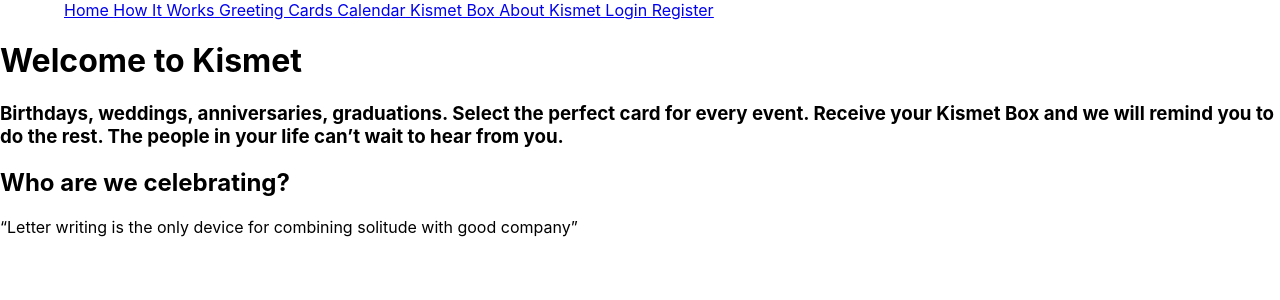
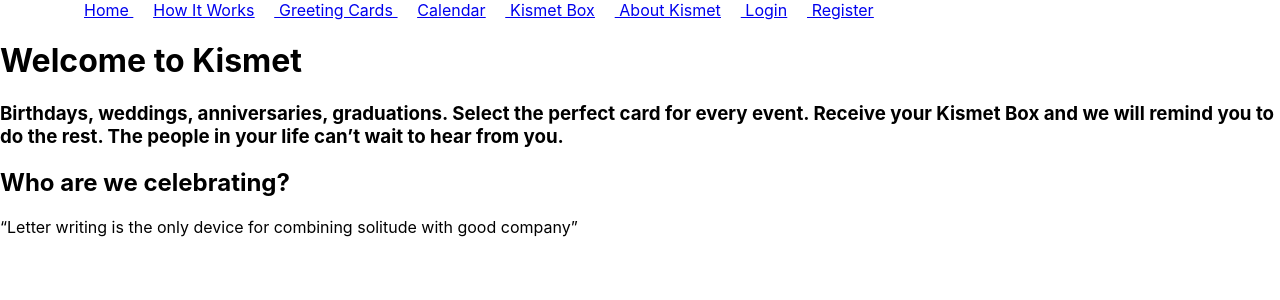
Before and after one commit to LJ-000/capstone_client, a React (Create React App) app: page / in a window 1280 px wide. Shown: the top 300 px of the page. Built offline with nearby package versions, Linux system fonts and the light colour scheme; no server answers.

Commit message:
before modal

```diff
--- a/src/App.css
+++ b/src/App.css
@@ -42,6 +42,38 @@
   padding-inline-start: 5%;
 }
 
+.nav_home{
+  padding-left: 20px;
+}
+
+.nav_how{
+  padding-left: 20px;
+}
+
+.nav_cards{
+  padding-left: 20px;
+}
+
+.nav_cal {
+  padding-left: 20px;
+}
+
+.nav_box{
+  padding-left: 20px;
+}
+
+.nav_about{
+  padding-left: 20px;
+}
+
+.nav_login{
+  padding-left: 20px;
+}
+
+.nav_register{
+  padding-left: 20px;
+}
+
 .greeting_card{
   margin-left: 75px;
 }
--- a/src/AppContainer.js
+++ b/src/AppContainer.js
@@ -12,13 +12,8 @@
 import KismetBox from './components/KismetBox'
 import SubscriptContainer from './components/SubscriptContainer.js';
 
-
-
-const BASE_URL = 'http://localhost:3000/api/v1/';
 const card_url = "http://localhost:3000/api/v1/cards";
 const subscription_url = "http://localhost:3000/api/v1/subscriptions";
-
-// const [subscriptions, setSubscriptions] = useState([])
 
 
 class AppContainer extends Component {
--- a/src/components/CardContainer.js
+++ b/src/components/CardContainer.js
@@ -1,25 +1,40 @@
-import React from 'react';
+import React, {useState, useEffect} from 'react';
 import GreetingCard from './GreetingCard';
 import ThemeSearch from './Filters/ThemeSearch';
 import AudienceSearch from './Filters/AudienceSearch';
 // import ContentSearch from './Filters/ContentSearch'
 
+const CardContainer = (props) => {
+    const [cards, setCards] = useState(props.card)
+    function filterChange(theme) {
+        // debugger
+        const filteredCards = props.card.filter(card => card.theme === theme.value)
+        // console.log(filteredCards)
+            setCards(filteredCards)
+            return filteredCards
+    }
+    useEffect(() => { setCards(props.card)}, [props.card] )
 
+    function filterAudience(audience) {
+        const filteredAudience = props.card.filter(card => card.audience === audience.value)
+            setCards(filteredAudience)
+            return filteredAudience
+    }
 
-const CardContainer = (props) => {
+    useEffect(() => { setCards(props.card)}, [props.card] )
+
 
         return (
             <div>
                 <button onClick={event =>  window.location.href='/kismetbox'}>Checkout</button>
-                <ThemeSearch/>
-                <AudienceSearch/>
+                <ThemeSearch filterChange = {filterChange} />
+                <AudienceSearch filterAudience = {filterAudience} />
                 {/* <ContentSearch/> */}
-                {props.card.map(card =>
+                {cards.map(card =>
                 <GreetingCard
                 card={card}
                 key={card.id}
                 />)}
-
             </div>
         )
     }
--- a/src/components/Filters/AudienceSearch.js
+++ b/src/components/Filters/AudienceSearch.js
@@ -1,38 +1,51 @@
-import { Component } from 'react'
-import Dropdown from 'react-dropdown';
-import 'react-dropdown/style.css';
+import { Component } from 'react';
+import Select from 'react-select';
 
 const options = [
-    'Anyone',
-    'Significant Other',
-    'Wife',
-    'Husband',
-    'Friend',
-    'Sister',
-    'Brother',
-    'Mom',
-    'Dad',
-    'Grandma',
-    'Grandpa',
-    'StepMom',
-    'StepDad',
-    'Aunt',
-    'Uncle',
-    'GodMother',
-    'GodFather',
+    {value: 'Anyone', label: 'Anyone'},
+    {value: 'Significant Other', label: 'Significant Other'},
+    {value: 'Wife', label: 'Wife'},
+    {value: 'Husband', label: 'Husband'},
+    {value: 'Friend', label: 'Friend'},
+    {value: 'Sister', label: 'Sister'},
+    {value: 'Brother', label: 'Brother'},
+    {value: 'Mom', label: 'Mom'},
+    {value: 'Dad', label: 'Dad'},
+    {value: 'Grandma', label: 'Grandma'},
+    {value: 'Grandpa', label: 'Grandpa'},
+    {value: 'StepMom', label: 'StepMom'},
+    {value: 'StepDad', label: 'StepDad'},
+    {value: 'Aunt', label: 'Aunt'},
+    {value: 'Uncle', label: 'Uncle'},
+    {value: 'GodMother', label: 'GodMother'},
+    {value: 'GodFather', label: 'GodFather'},
+    {value: 'Teacher', label: 'Teacher'},
   ];
-
-  const defaultOption = options[0];
 
 class AudienceSearch extends Component {
 
+    state = {
+        audience: null
+    };
+
+    handleAudience = audience => {
+        this.setState({ audience }, () =>
+        this.props.filterAudience(audience)
+    );
+      };
+
       render() {
+          const { audience } = this.state;
       return (
       <div className="audience_search">
-        <h3>Select the audience</h3>
-        <Dropdown options={options} onChange={this.onSelect} value={defaultOption}/>
+      <h3>Select the event audience</h3>
+      <Select
+          value={audience}
+          options={options}
+          onChange={this.handleAudience}
+          />
       </div>
-        )
+          );
       }
   }
 
--- a/src/components/Filters/ThemeSearch.js
+++ b/src/components/Filters/ThemeSearch.js
@@ -1,17 +1,16 @@
 import { Component } from 'react';
 import Select from 'react-select';
 
-// const card_url = "http://localhost:3000/api/v1/cards";
-
 const options = [
-  {value: 'Funny', label: 'Funny'},
     {value: 'Birthday', label: 'Birthday'},
     {value: 'Encouragement', label: 'Encouragement'},
     {value: 'Wedding', label: 'Wedding'},
+    {value: 'Anniversary', label: 'Anniversary'},
     {value: 'Thank You', label: 'Thank You'},
     {value: 'Get Well', label: 'Get Well'},
-  {value: 'Congrats', label: 'Congrats'},
-  {value: 'Invitation', label: 'Invitation'}
+    {value: 'Congratulations', label: 'Congratulations'},
+    {value: 'Invitation', label: 'Invitation'},
+    {value: 'Housewarming', label: 'Housewarming'}
     ];
 
     class ThemeSearch extends Component {
@@ -20,18 +19,10 @@
          theme: null
       };
 
-    // componentDidMount() {
-    //     fetch(card_url)
-    //     .then(res => res.json())
-    //     .then(data => this.setState({
-    //          card: data,
-    // }
-    // )
-    //     );
-    // }
-
       handleChange = theme => {
-            this.setState({ theme });
+            this.setState({ theme }, () =>
+            this.props.filterChange(theme)
+    );
       };
 
       render() {
@@ -50,12 +41,3 @@
   }
 
 export default ThemeSearch
-
-// Funny
-// Birthday
-// Encouragement
-// Wedding
-// Thank You
-// Get Well
-// Congrats
-// Invitation
--- a/src/components/GreetingCard.js
+++ b/src/components/GreetingCard.js
@@ -1,5 +1,5 @@
 import React from 'react'
-import { Card, CardImg, CardTitle, CardSubtitle, CardGroup} from 'reactstrap';
+import { Card, CardImg, CardTitle, CardSubtitle, CardGroup, Button} from 'reactstrap';
 
 
 const GreetingCard = (props) => {
@@ -10,7 +10,8 @@
                 <CardImg className="card_img" width="20%" src={props.card.img}/>
                 <CardTitle tag="h5">{props.card.theme}</CardTitle>
                 <CardSubtitle tag="h6" className="mb-2 text-muted">{props.card.price}</CardSubtitle>
-                {/* <button onClick={event => }> Add to cart</button> */}
+                {/* <CardSubtitle tag="h6" className="mb-2 text-muted">Inside Message: {props.card.content} ? "true" Yes : "false"</CardSubtitle> */}
+                <Button onClick={event =>  window.location.href='/cards'}> Add to cart</Button>
                 </Card>
                 </CardGroup>
         </div>
--- a/src/components/Navbar.js
+++ b/src/components/Navbar.js
@@ -10,27 +10,27 @@
            <div className ="navbar">
                <div className ="leftSide">
                    <div className = "links" id = {showLinks ? "hidden" : ""}>
-                   <a href="/home"> Home </a>
+                   <a className = "nav_home" href="/home"> Home </a>
                    <Link to="/howitworks">
-                   <a  href="howitworks"> How It Works</a>
+                   <a className = "nav_how" href="howitworks"> How It Works</a>
                    </Link>
                    <Link to="/cards">
-                   <a href="/cards"> Greeting Cards </a>
+                   <a className = "nav_cards" href="/cards"> Greeting Cards </a>
                    </Link>
                    <Link to="/calendar">
-                   <a  href="/calendar"> Calendar</a>
+                   <a className = "nav_cal" href="/calendar"> Calendar</a>
                    </Link>
                    <Link to="/kismetbox">
-                   <a  href="kismetbox"> Kismet Box</a>
+                   <a className = "nav_box" href="kismetbox"> Kismet Box</a>
                    </Link>
                    <Link to="/aboutkismet">
-                   <a  href="aboutkismet"> About Kismet</a>
+                   <a className = "nav_about" href="aboutkismet"> About Kismet</a>
                    </Link>
                    <Link to="/login">
-                   <a  href="login"> Login</a>
+                   <a className = "nav_login" href="login"> Login</a>
                    </Link>
                    <Link to="/register">
-                   <a  href="register"> Register</a>
+                   <a className = "nav_register" href="register"> Register</a>
                    </Link>
                    </div>
             </div>
--- a/src/components/Users/Auth.js
+++ b/src/components/Users/Auth.js
@@ -1,4 +1,6 @@
 import { useEffect, useState } from 'react';
+// import Login from 'Login';
+// import Register from 'Register'
 
 const subscription_url = "http://localhost:3000/api/v1/subscriptions";
 const [subscriptions, setSubscriptions] = useState([])
--- a/src/components/Users/Register.js
+++ b/src/components/Users/Register.js
@@ -14,7 +14,12 @@
             })
             .then(res => res.json()
             .then(console.log))
+            // .then (data => {
+            //     localStorage.setItem("token", data.jwt)
+            //     propTypes.Register(data.user)
+            // })
         }
+
 
 return(
     <div>
--- a/src/index.js
+++ b/src/index.js
@@ -9,6 +9,7 @@
     <App />
   </Router>,
   document.getElementById('root')
+
 );
 
 // If you want to start measuring performance in your app, pass a function
```
Also changed, not shown: src/components/CreateEvent.js (+68 -6 lines), src/components/KismetBox.js (+138 -118 lines). Lines whose indentation alone changed are shown as unchanged.
